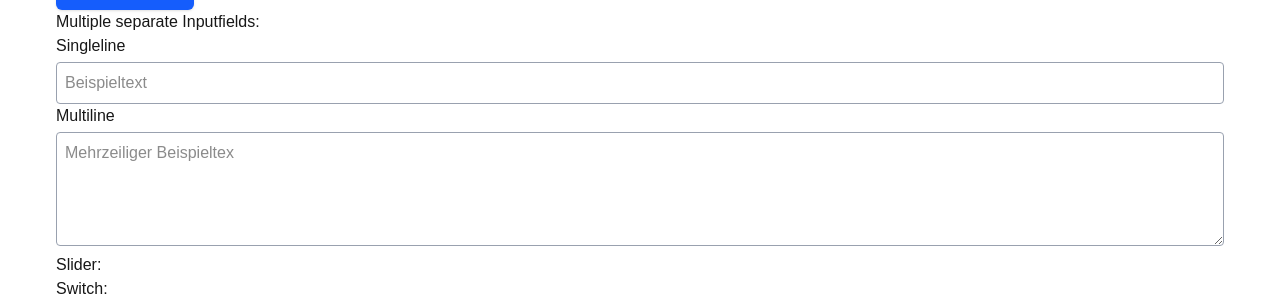
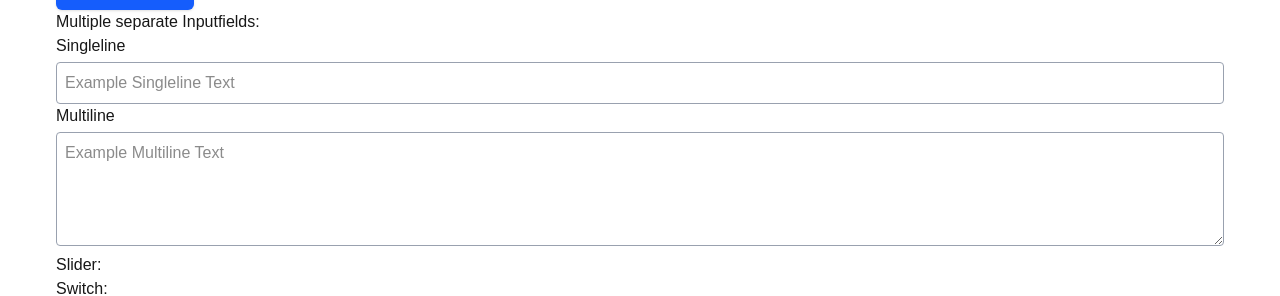
Before and after one commit to copiedcopypasta/dmwt, a Next.js app: page / in a window 1280 px wide. Shown: the part 970-1266 px from the top of the page. Built offline with nearby package versions, Linux system fonts and the light colour scheme.

Commit message:
chore: translated to english

```diff
--- a/src/app/page.tsx
+++ b/src/app/page.tsx
@@ -99,14 +99,14 @@ export default function Home() {
                 <Components.Inputfield
                   label="Singleline"
                   defaultValue={''}
-                  placeholder="Beispieltext"
+                  placeholder="Example Singleline Text"
                   fullWidth
                 />
 
                 <Components.Inputfield
                   label="Multiline"
                   defaultValue={''}
-                  placeholder="Mehrzeiliger Beispieltex"
+                  placeholder="Example Multiline Text"
                   fullWidth
                   multiline
                   rows={4}
```
